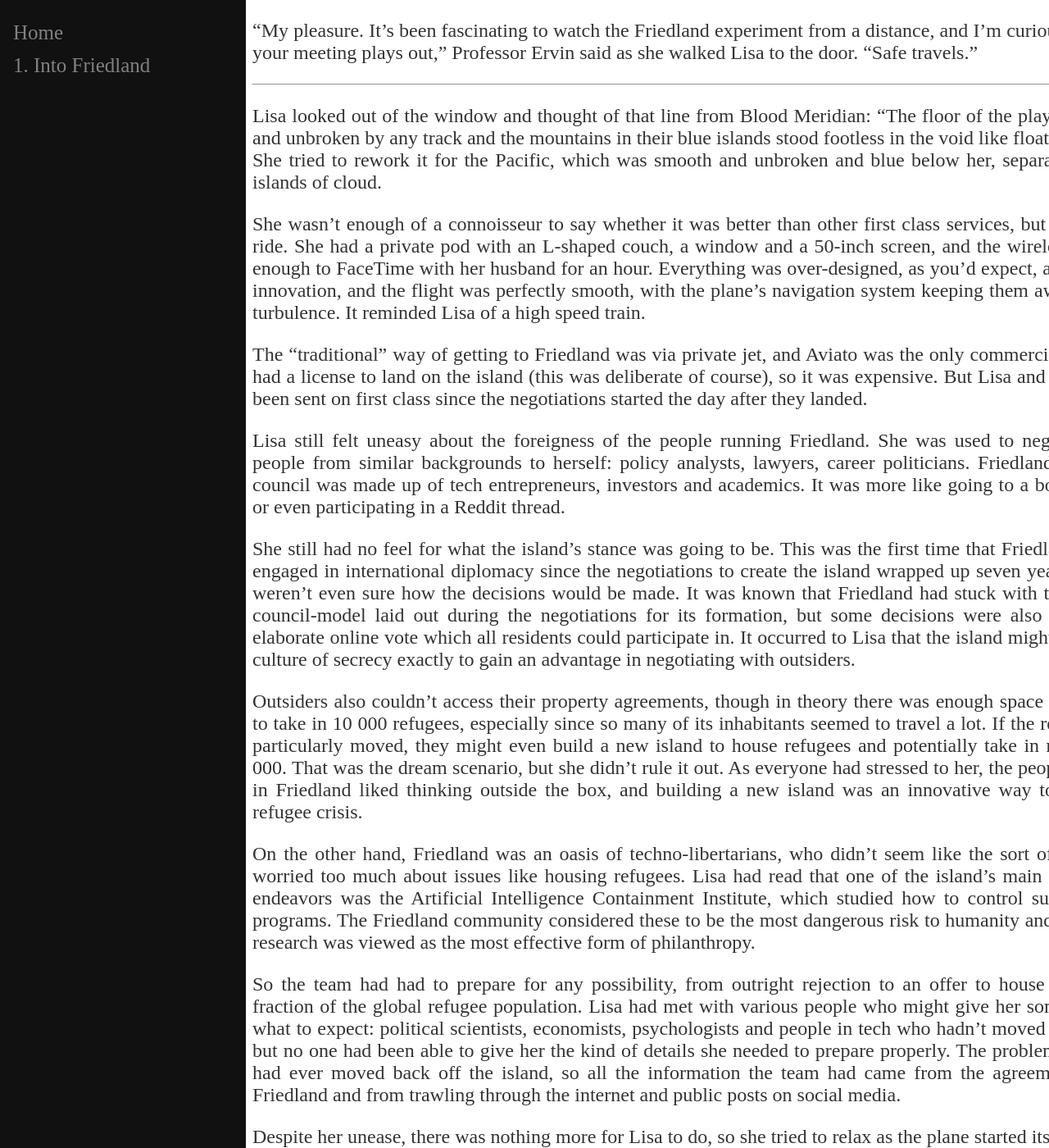
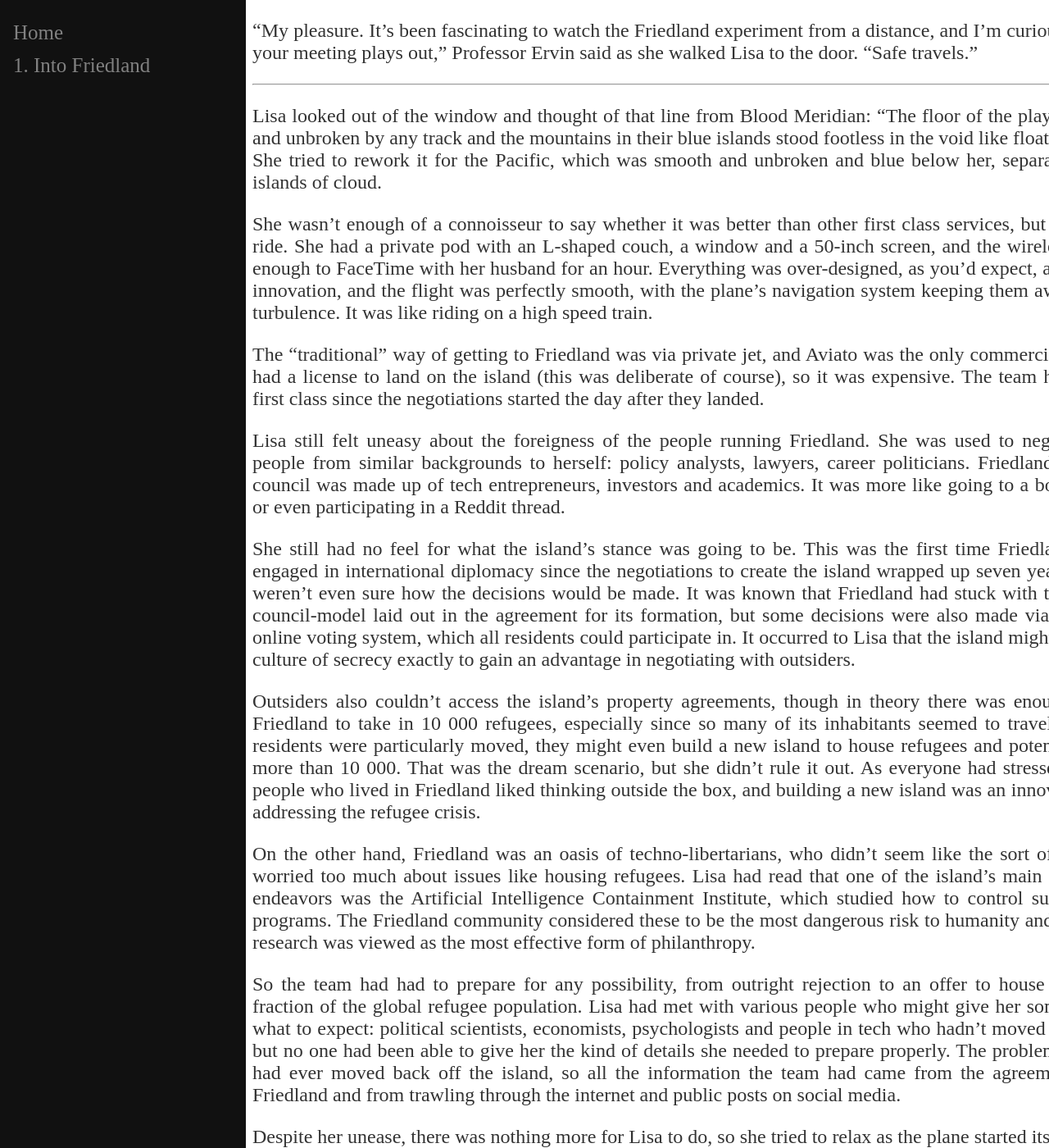
Before and after one commit to fylobc/fylobc.github.io, a Jekyll site: the page built from _parts/Part_0.md, in a window 1280 px wide and 1400 px high, scrolled down 956 px. Shown: the whole window at 82% size. Built offline with Jekyll 4.4.1, drawn with Linux system fonts in a browser that asks for light colours; some of the changed text lies outside the part shown.

Commit message:
Edited part 1

```diff
--- a/_parts/Part_0.md
+++ b/_parts/Part_0.md
@@ -29,15 +29,15 @@
 
 Lisa looked out of the window and thought of that line from Blood Meridian: “The floor of the playa lay smooth and unbroken by any track and the mountains in their blue islands stood footless in the void like floating temples.” She tried to rework it for the Pacific, which was smooth and unbroken and blue below her, separated by white islands of cloud.
 
-She wasn’t enough of a connoisseur to say whether it was better than other first class services, but it was a nice ride. She had a private pod with an L-shaped couch, a window and a 50-inch screen, and the wireless was good enough to FaceTime with her husband for an hour. Everything was over-designed, as you’d expect, advertising its innovation, and the flight was perfectly smooth, with the plane’s navigation system keeping them away from any turbulence. It reminded Lisa of a high speed train.
+She wasn’t enough of a connoisseur to say whether it was better than other first class services, but it was a nice ride. She had a private pod with an L-shaped couch, a window and a 50-inch screen, and the wireless was good enough to FaceTime with her husband for an hour. Everything was over-designed, as you’d expect, advertising its innovation, and the flight was perfectly smooth, with the plane’s navigation system keeping them away from any turbulence. It was like riding on a high speed train.
 
-The “traditional” way of getting to Friedland was via private jet, and Aviato was the only commercial airline that had a license to land on the island (this was deliberate of course),  so it was expensive. But Lisa and her team had been sent on first class since the negotiations started the day after they landed.
+The “traditional” way of getting to Friedland was via private jet, and Aviato was the only commercial airline that had a license to land on the island (this was deliberate of course),  so it was expensive. The team had been sent first class since the negotiations started the day after they landed.
 
 Lisa still felt uneasy about the foreigness of the people running Friedland. She was used to negotiating with people from similar backgrounds to herself: policy analysts, lawyers, career politicians. Friedland’s governing council was made up of tech entrepreneurs, investors and academics. It was more like going to a board meeting, or even participating in a Reddit thread.
 
-She still had no feel for what the island's stance was going to be. This was the first time that Friedland had been engaged in international diplomacy since the negotiations to create the island wrapped up seven years ago. They weren't even sure how the decisions would be made. It was known that Friedland had stuck with the governing council-model laid out during the negotiations for its formation, but some decisions were also made via an elaborate online vote which all residents could participate in. It occurred to Lisa that the island might encourage a culture of secrecy exactly to gain an advantage in negotiating with outsiders.
+She still had no feel for what the island's stance was going to be. This was the first time Friedland had been engaged in international diplomacy since the negotiations to create the island wrapped up seven years ago. They weren't even sure how the decisions would be made. It was known that Friedland had stuck with the governing council-model laid out in the agreement for its formation, but some decisions were also made via an elaborate online voting system, which all residents could participate in. It occurred to Lisa that the island might encourage a culture of secrecy exactly to gain an advantage in negotiating with outsiders.
 
-Outsiders also couldn’t access their property agreements, though in theory there was enough space for Friedland to take in 10 000 refugees, especially since so many of its inhabitants seemed to travel a lot. If the residents were particularly moved, they might even build a new island to house refugees and potentially take in more than 10 000. That was the dream scenario, but she didn’t rule it out. As everyone had stressed to her, the people who lived in Friedland liked thinking outside the box, and building a new island was an innovative way to address the refugee crisis.
+Outsiders also couldn’t access the island's property agreements, though in theory there was enough space for Friedland to take in 10 000 refugees, especially since so many of its inhabitants seemed to travel a lot. If the residents were particularly moved, they might even build a new island to house refugees and potentially take in more than 10 000. That was the dream scenario, but she didn’t rule it out. As everyone had stressed to her, the people who lived in Friedland liked thinking outside the box, and building a new island was an innovative way of addressing the refugee crisis.
 
 On the other hand, Friedland was an oasis of techno-libertarians, who didn’t seem like the sort of people who worried too much about issues like housing refugees. Lisa had read that one of the island’s main philanthropic endeavors was the Artificial Intelligence Containment Institute, which studied how to control superintelligent programs. The Friedland community considered these to be the most dangerous risk to humanity and funding this research was viewed as the most effective form of philanthropy.
 
@@ -51,19 +51,19 @@
 
 “Heya,” one of the men said to Lisa, extending his right hand. “I’m Mike. This is Luis and Greta. We’re here to take you to your apartments. Here, let me take your bag.”
 
-“Thanks,” Lisa said, watching the man take her roller bag.
+“Thanks,” Lisa said as the man took her roller bag.
 
 “We’ve split you up across four apartments, four in each one. They’re on the North Shore, looking out over the water, I think you’ll like them.”
 
-“Sounds great! And transportation?”
+“Sounds great. And transportation?”
 
-“Oh Lyft works here just like anywhere else, you can just call a car. The sizes go from individual pods to six people vans.”
+“Lyft works here just like anywhere else, you can just call a car. The sizes go from individual pods to six people vans.”
 
 “Perfect,” Lisa said.
 
-Lisa got into a four person car with Mike, Greta, and Suhil, Lisa’s assistant. They made awkward small talk for a bit, but then passed into silence, as the hosts respected that Lisa and Suhil were dazed from the long trip.
+Lisa got into a four person car with Mike, Greta, and Suhil, Lisa’s assistant. They made awkward small talk for a bit and then passed into silence, as the hosts respected that Lisa and Suhil were tired from the long trip.
 
-It was like a cross between being on an aircraft carrier and being in Dubai or Singapore. The water always felt present, even in the center of the city, but the island was so massive you never felt the waves. The buildings were mostly apartment blocks, four or five stories high, though there were some mansions dotted among them, and each neighborhood had a park. Artificial topography had been added, with the highest point close to the eastern shore, and there were plenty of trees, gardens and public art installations.
+It was like being on a cross between an aircraft carrier and one of the artificial islands off Dubai. The water was ever-present, even in the center of the city, though the island was so massive it didn't feel the waves. The buildings were mostly apartment blocks, four or five stories high, though there were some mansions dotted among them, and each neighborhood had a park. Topography had been added, with the highest point of the island close to the eastern shore, and there were plenty of trees, gardens and public art installations.
 
 What stuck out the most was the newness of everything. In the way that American cities can feel young to European visitors, Friedland felt young to outside visitors. Not that the architecture was sterile or homogeneous. The master urban plan had been done by B.I.G., but competitions had been held to design different parts of the city, and even specific buildings. The central avenues were wide, but also had wide bike lanes and pavements. Some side streets were also wide, while others were very narrow, and pedestrian only. The city bustled, though it still felt slightly undercrowded. Lisa made a mental note that the infrastructure could support an increase in the population.
 
```
Also changed, not shown: other parts of _parts/Part_0.md (+1 -1 lines).
